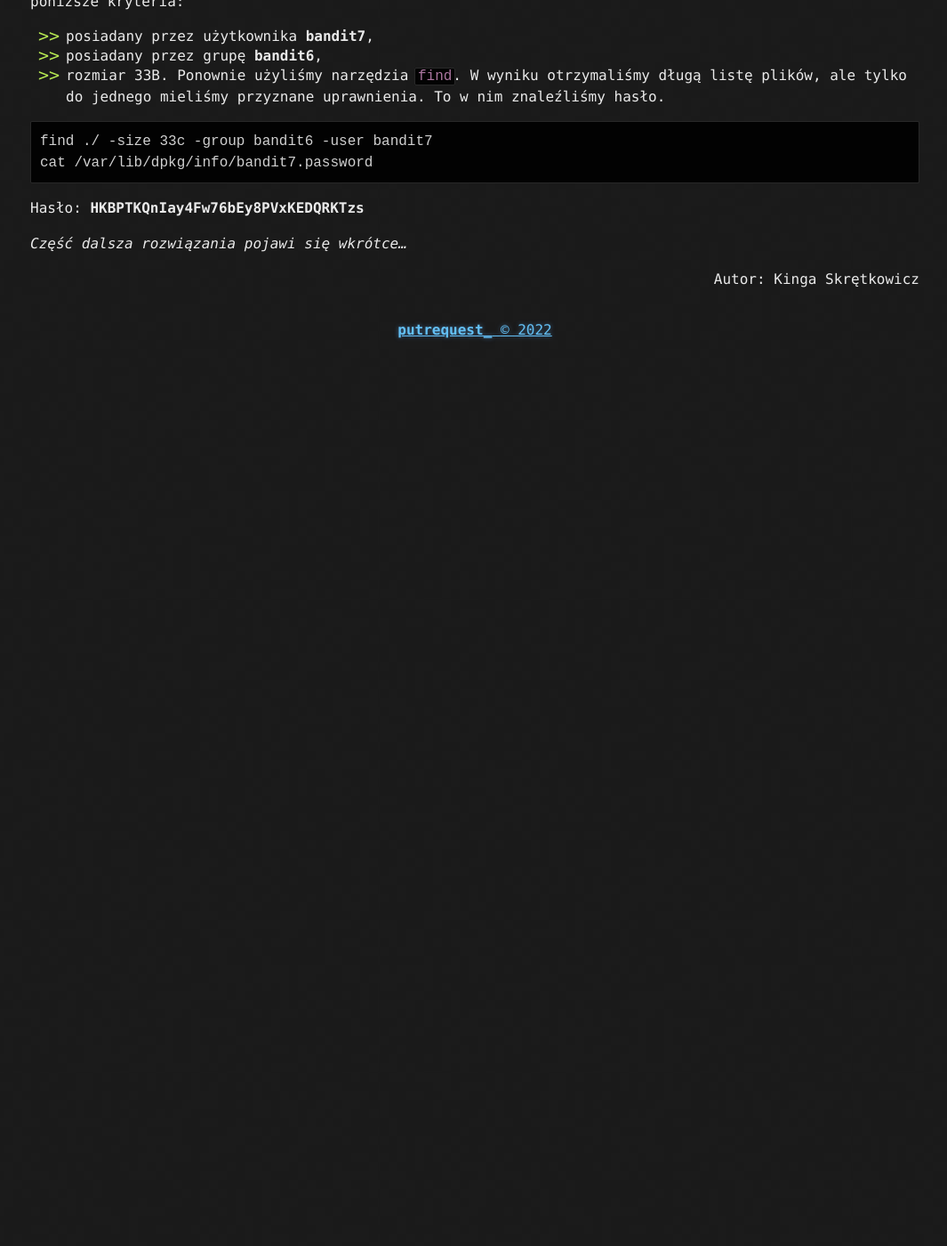
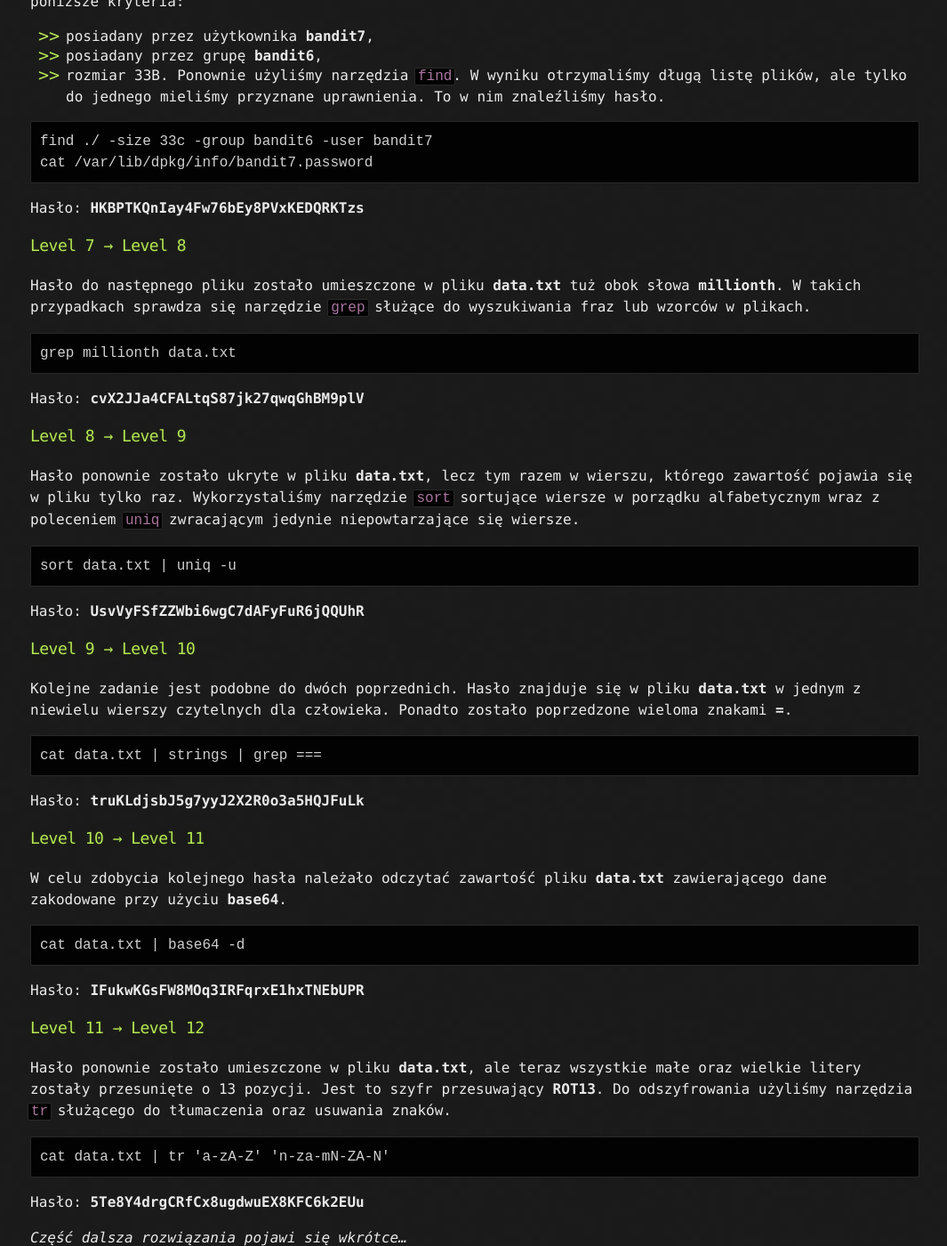
Before and after one commit to tocttou/hacker-blog, a Jekyll site: the page built from _posts/2022-06-29-OverTheWire_Bandit.md, in a window 1280 px wide and 1400 px high, scrolled down 2519 px. Shown: the whole window at 89% size, without its empty margins (106-1171 px from the left). Built offline with Jekyll 4.4.1, drawn with Linux system fonts in a browser that asks for light colours; before the commit the page ends 2915 px from its top, so only the background shows below that.

Commit message:
Update 2022-06-29-OverTheWire_Bandit.md

````diff
--- a/_posts/2022-06-29-OverTheWire_Bandit.md
+++ b/_posts/2022-06-29-OverTheWire_Bandit.md
@@ -117,4 +117,54 @@ cat /var/lib/dpkg/info/bandit7.password
 
 Hasło: **HKBPTKQnIay4Fw76bEy8PVxKEDQRKTzs**
 
+<h3>Level 7 → Level 8</h3>
+
+Hasło do następnego pliku zostało umieszczone w pliku **data.txt** tuż obok słowa **millionth**. W takich przypadkach sprawdza się narzędzie `grep` służące do wyszukiwania fraz lub wzorców w plikach.
+
+```
+grep millionth data.txt
+```
+
+Hasło: **cvX2JJa4CFALtqS87jk27qwqGhBM9plV**
+
+<h3>Level 8 → Level 9</h3>
+
+Hasło ponownie zostało ukryte w pliku **data.txt**, lecz tym razem w wierszu, którego zawartość pojawia się w pliku tylko raz. Wykorzystaliśmy narzędzie `sort` sortujące wiersze w porządku alfabetycznym wraz z poleceniem `uniq` zwracającym jedynie niepowtarzające się wiersze.
+
+```
+sort data.txt | uniq -u
+```
+
+Hasło: **UsvVyFSfZZWbi6wgC7dAFyFuR6jQQUhR**
+
+<h3>Level 9 → Level 10</h3>
+
+Kolejne zadanie jest podobne do dwóch poprzednich. Hasło znajduje się w pliku **data.txt** w jednym z niewielu wierszy czytelnych dla człowieka. Ponadto zostało poprzedzone wieloma znakami **=**.
+
+```
+cat data.txt | strings | grep ===
+```
+
+Hasło: **truKLdjsbJ5g7yyJ2X2R0o3a5HQJFuLk**
+
+<h3>Level 10 → Level 11</h3>
+
+W celu zdobycia kolejnego hasła należało odczytać zawartość pliku **data.txt** zawierającego dane zakodowane przy użyciu **base64**.
+
+```
+cat data.txt | base64 -d
+```
+
+Hasło: **IFukwKGsFW8MOq3IRFqrxE1hxTNEbUPR**
+
+<h3>Level 11 → Level 12</h3>
+
+Hasło ponownie zostało umieszczone w pliku **data.txt**, ale teraz wszystkie małe oraz wielkie litery zostały przesunięte o 13 pozycji. Jest to szyfr przesuwający **ROT13**. Do odszyfrowania użyliśmy narzędzia `tr` służącego do tłumaczenia oraz usuwania znaków.
+
+```
+cat data.txt | tr 'a-zA-Z' 'n-za-mN-ZA-N'
+```
+
+Hasło: **5Te8Y4drgCRfCx8ugdwuEX8KFC6k2EUu**
+
 _Część dalsza rozwiązania pojawi się wkrótce..._
````
